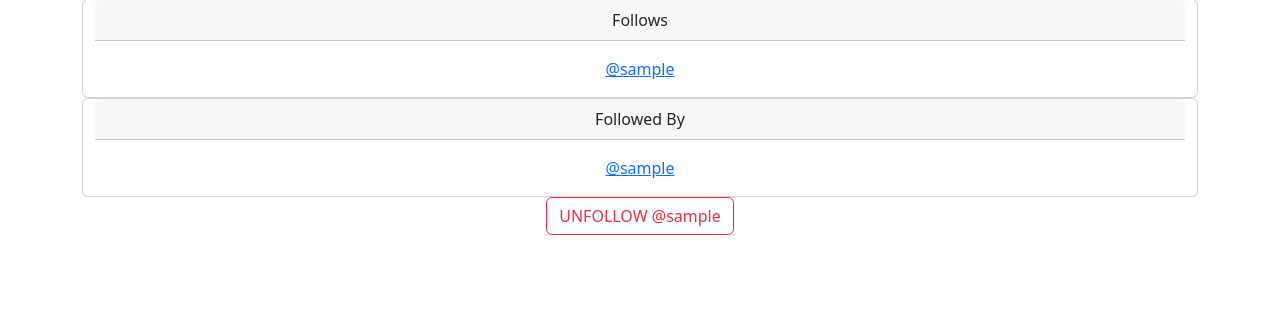
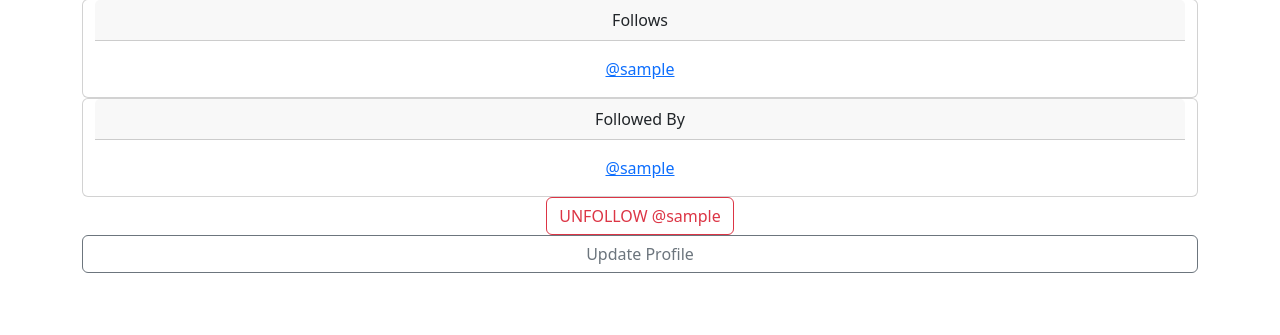
Before and after one commit to 0xbm/social, a Django app: page /profile/1 in a window 1280 px wide. Shown: the part 138-473 px from the top of the page. Run offline with Django 4.2, Linux system fonts and the light colour scheme; the visitor is signed in with stand-in values (Sample User, id 1); data comes from the database, SQL or seed files in the repository; data that the repository does not hold is empty.

Commit message:
update profiles

```diff
--- a/X/urls.py
+++ b/X/urls.py
@@ -8,5 +8,6 @@ urlpatterns = [
     path('login/', views.login_user, name='login'),
     path('logout/', views.logout_user, name='logout'),
     path('register/', views.register_user, name='register'),
+    path('update_user/', views.update_user, name='update_user'),
 
 ]
--- a/X/views.py
+++ b/X/views.py
@@ -5,6 +5,7 @@ from .forms import PostForm, SignUpForm
 from django.contrib.auth import authenticate, login, logout
 from django.contrib.auth.forms import UserCreationForm
 from django import forms
+from django.contrib.auth.models import User
 
 
 def home(request):
@@ -91,3 +92,19 @@ def register_user(request):
             messages.success(request, ("You Have Register"))
             return redirect('home')
     return render(request, "register.html", {'form': form})
+
+
+def update_user(request):
+    if request.user.is_authenticated:
+        current_user = User.objects.get(id=request.user.id)
+        form = SignUpForm(request.POST or None, instance=current_user)
+        if form.is_valid():
+            form.save()
+            login(request, current_user)
+            messages.success(request, ("You Updated Profile"))
+            return redirect('home')
+        return render(request, "update_user.html", {'form': form})
+
+    else:
+        messages.success(request, ("You Must Be Logged In"))
+    return redirect("home")
--- a/templates/profile.html
+++ b/templates/profile.html
@@ -57,8 +57,10 @@
                     {% endif %}
                 </form>
                 <br/>
+                {% if request.user.id == profile.user.id %}
+                    <a href="{% url 'update_user' %}" class="btn btn-outline-secondary">Update Profile</a>
+                {% endif %}
             </div>
-        </div>
         </div>
     {% endif %}
 {% endblock %}
```
Also changed, not shown: templates/update_user.html (added, +12 -0 lines).
